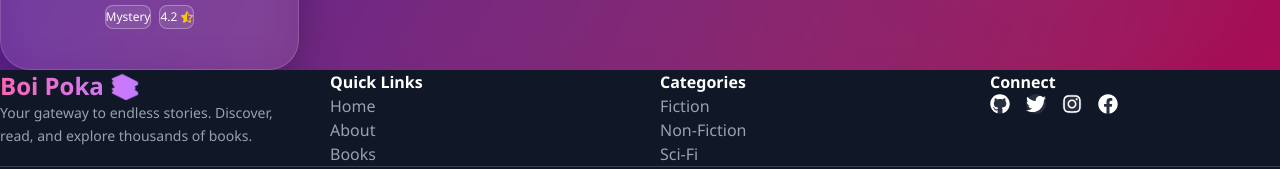
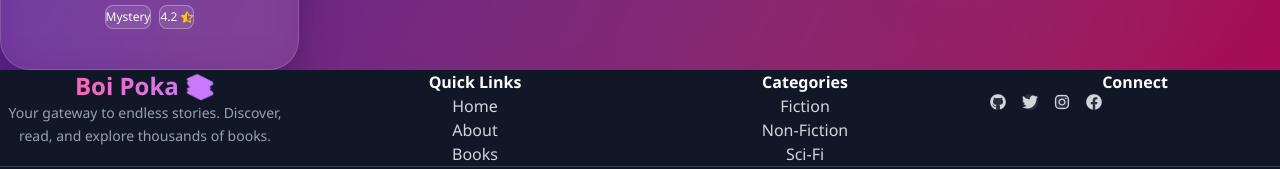
Before and after one commit to Mokim2005/boi-poka-project, a React (Vite) app: page / in a window 1280 px wide. Shown: the part 2265-2434 px from the top of the page. Built offline with nearby package versions, Linux system fonts and the light colour scheme.

Commit message:
updated footer

```diff
--- a/src/Components/Footer/Footer.jsx
+++ b/src/Components/Footer/Footer.jsx
@@ -9,28 +9,29 @@ import {
 
 const Footer = () => {
   return (
-    <footer className="bg-gray-900 text-white pt-12 pb-6 px-4">
+    <footer className="bg-gray-900 text-gray-300">
 
-      <div className="max-w-7xl mx-auto grid grid-cols-1 sm:grid-cols-2 lg:grid-cols-4 gap-10">
+      {/* Main Section */}
+      <div className="max-w-7xl mx-auto px-6 py-12 grid gap-10
+                      grid-cols-1 sm:grid-cols-2 lg:grid-cols-4">
 
-        {/* Brand Section */}
-        <div className="text-center sm:text-left">
+        {/* Brand */}
+        <div>
           <Link to="/" className="text-2xl font-bold">
             <span className="bg-gradient-to-r from-pink-400 to-purple-400 text-transparent bg-clip-text">
               Boi Poka 📚
             </span>
           </Link>
 
-          <p className="text-gray-400 mt-3 text-sm leading-relaxed">
+          <p className="mt-4 text-sm leading-relaxed text-gray-400">
             Your gateway to endless stories. Discover, read, and explore thousands of books.
           </p>
         </div>
 
-        {/* Quick Links */}
-        <div className="text-center sm:text-left">
+        {/* Links */}
+        <div>
           <h3 className="text-white font-semibold mb-4">Quick Links</h3>
-
-          <ul className="space-y-2 text-gray-400">
+          <ul className="space-y-2">
             <li>
               <Link className="hover:text-pink-400 transition" to="/">
                 Home
@@ -41,64 +42,57 @@ const Footer = () => {
                 About
               </Link>
             </li>
-            <li>
-              <span className="hover:text-pink-400 transition cursor-pointer">
-                Books
-              </span>
+            <li className="hover:text-pink-400 cursor-pointer transition">
+              Books
             </li>
           </ul>
         </div>
 
         {/* Categories */}
-        <div className="text-center sm:text-left">
+        <div>
           <h3 className="text-white font-semibold mb-4">Categories</h3>
-
-          <ul className="space-y-2 text-gray-400">
-            <li className="hover:text-pink-400 transition cursor-pointer">Fiction</li>
-            <li className="hover:text-pink-400 transition cursor-pointer">Non-Fiction</li>
-            <li className="hover:text-pink-400 transition cursor-pointer">Sci-Fi</li>
+          <ul className="space-y-2">
+            <li className="hover:text-pink-400 cursor-pointer transition">Fiction</li>
+            <li className="hover:text-pink-400 cursor-pointer transition">Non-Fiction</li>
+            <li className="hover:text-pink-400 cursor-pointer transition">Sci-Fi</li>
           </ul>
         </div>
 
         {/* Social */}
-        <div className="text-center sm:text-left">
+        <div>
           <h3 className="text-white font-semibold mb-4">Connect</h3>
 
-          <div className="flex justify-center sm:justify-start gap-4 text-xl">
-            <a
-              href="#"
-              className="p-2 rounded-full bg-white/10 hover:bg-pink-500/20 hover:text-pink-400 transition"
-            >
-              <FaGithub />
-            </a>
-
-            <a
-              href="#"
-              className="p-2 rounded-full bg-white/10 hover:bg-pink-500/20 hover:text-pink-400 transition"
-            >
-              <FaTwitter />
-            </a>
-
-            <a
-              href="#"
-              className="p-2 rounded-full bg-white/10 hover:bg-pink-500/20 hover:text-pink-400 transition"
-            >
-              <FaInstagram />
-            </a>
-
-            <a
-              href="#"
-              className="p-2 rounded-full bg-white/10 hover:bg-pink-500/20 hover:text-pink-400 transition"
-            >
-              <FaFacebook />
-            </a>
+          <div className="flex gap-4">
+            {[FaGithub, FaTwitter, FaInstagram, FaFacebook].map((Icon, i) => (
+              <a
+                key={i}
+                href="#"
+                className="p-3 rounded-full bg-white/10 hover:bg-pink-500/20
+                           hover:text-pink-400 transition duration-300
+                           transform hover:scale-110"
+              >
+                <Icon />
+              </a>
+            ))}
           </div>
         </div>
       </div>
 
-      {/* Bottom Bar */}
-      <div className="border-t border-gray-700 mt-10 pt-6 text-center text-gray-500 text-sm">
-        © 2026 <span className="text-white">Boi Poka</span>. All rights reserved.
+      {/* Divider */}
+      <div className="border-t border-gray-700"></div>
+
+      {/* Bottom */}
+      <div className="max-w-7xl mx-auto px-6 py-4 flex flex-col sm:flex-row
+                      justify-between items-center text-sm text-gray-500 gap-2">
+
+        <p>
+          © 2026 <span className="text-white font-medium">Boi Poka</span>. All rights reserved.
+        </p>
+
+        <div className="flex gap-4">
+          <span className="hover:text-pink-400 cursor-pointer">Privacy</span>
+          <span className="hover:text-pink-400 cursor-pointer">Terms</span>
+        </div>
       </div>
     </footer>
   );
```
